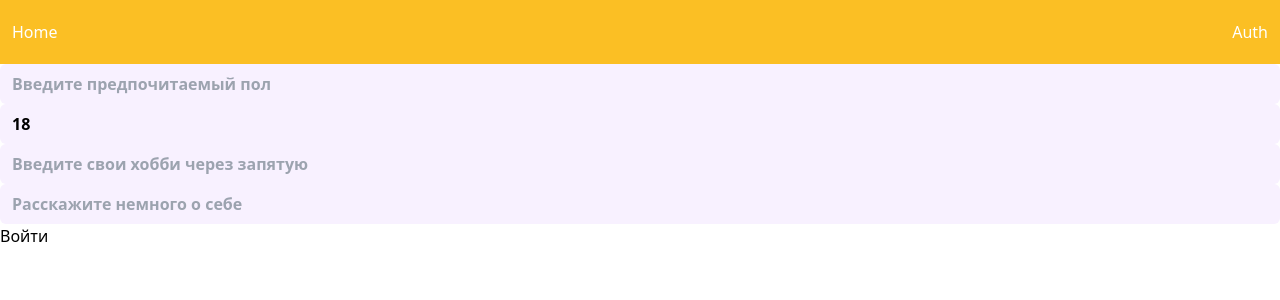
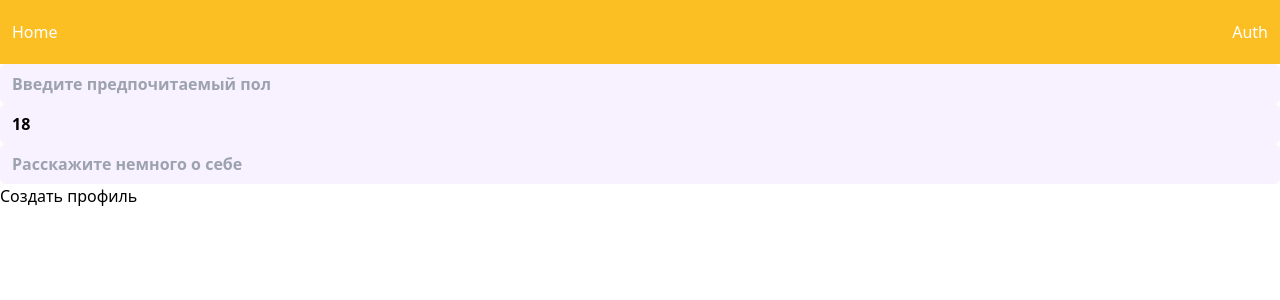
Before and after one commit to farkuy/front-speeddating, a React (Create React App) app: page /filling_profile in a window 1280 px wide. Shown: the top 300 px of the page. Built offline with nearby package versions, Linux system fonts and the light colour scheme.

Commit message:
начал создание кастомного силекта

```diff
--- a/src/entities/Auth/components/SignIn/SignIn.tsx
+++ b/src/entities/Auth/components/SignIn/SignIn.tsx
@@ -45,7 +45,7 @@ export const SignIn = observer(() => {
                         <Input
                             placeholder={item.placeholder}
                             register={register(item.name as "email" | "password")}
-                            typeInput={item.type}
+                            type={item.type}
                             testId={`test_login_${item.name}`}
                             errorTestId={`test_error_login_${item.name}`}
                             error={errors[item.name as "email" | "password"]}
--- a/src/entities/Auth/components/SignUp/SignUp.tsx
+++ b/src/entities/Auth/components/SignUp/SignUp.tsx
@@ -41,7 +41,7 @@ export const SignUp = observer(() => {
                         <Input
                             placeholder={item.placeholder}
                             register={register(item.name)}
-                            typeInput={item.type}
+                            type={item.type}
                             testId={`test_login_${item.name}`}
                             errorTestId={`test_error_login_${item.name}`}
                             error={errors[item.name]}
--- a/src/entities/Auth/components/model.ts
+++ b/src/entities/Auth/components/model.ts
@@ -17,7 +17,7 @@ interface IRegisterHook {
 
 export interface IInputForAuth extends IForTest{
     placeholder?: string,
-    typeInput?: TypeInput,
+    type?: TypeInput,
     error?: FieldError,
     register?: IRegisterHook,
 }
--- a/src/entities/FillingProfile/FillingProfile.tsx
+++ b/src/entities/FillingProfile/FillingProfile.tsx
@@ -21,12 +21,12 @@ export const FillingProfile = () => {
         defaultValues: {
             sex: '',
             age: 18,
-            hobbies: '',
             about_yourself: '',
         }
     });
 
     const fillingProfileSubmit: SubmitHandler<FormSchemaFillingProfileSchema> = async (data) => {
+        alert("Все готово")
     }
 
     return (
@@ -40,7 +40,7 @@ export const FillingProfile = () => {
                             <Input
                                 placeholder={item.placeholder}
                                 register={register(item.name)}
-                                typeInput={item.type}
+                                type={item.type}
                                 testId={`test_login_${item.name}`}
                                 errorTestId={`test_error_login_${item.name}`}
                                 error={errors[item.name]}
@@ -49,7 +49,7 @@ export const FillingProfile = () => {
                         )
                     })
                 }
-                <button>Войти</button>
+                <button>Создать профиль</button>
             </form>
         </div>
     );
--- a/src/entities/FillingProfile/model.ts
+++ b/src/entities/FillingProfile/model.ts
@@ -3,7 +3,6 @@ import {TypeInput} from "../Auth/components/model";
 enum NameIFillingProfile {
     sex = 'sex',
     age = 'age',
-    hobbies = 'hobbies',
     about_yourself = 'about_yourself',
 }
 interface IFillingProfile {
@@ -24,11 +23,6 @@ export const fillingProfile: IFillingProfile[] = [
         type: TypeInput.number,
     },
     {
-        name: NameIFillingProfile.hobbies,
-        placeholder: "Введите свои хобби через запятую",
-        type: TypeInput.text,
-    },
-    {
         name: NameIFillingProfile.about_yourself,
         placeholder: "Расскажите немного о себе",
         type: TypeInput.text,
--- a/src/entities/FillingProfile/schema.ts
+++ b/src/entities/FillingProfile/schema.ts
@@ -4,12 +4,12 @@ export const fillingProfileSchema = z.object({
     sex: z.string(),
     age: z
         .number()
-        .min(18),
-    hobbies: z.string(),
+        .min(18)
+        .max(99),
     about_yourself: z
         .string()
         .toLowerCase()
-        .min(10, "Расскажите о себе"),
+        .min(10, "Не менее 10 символов"),
 })
 
 export type FormSchemaFillingProfileSchema = z.infer<typeof fillingProfileSchema>;
--- /dev/null
+++ b/src/globalComponents/Select/Select.tsx
@@ -0,0 +1,13 @@
+import React, {FC} from 'react';
+import {ISelectProps} from "./models";
+import styles from "./style.module.css"
+export const Select: FC<ISelectProps> = ( props ) => {
+
+    const { selected, options, placeholder, onChange, onClose } = props;
+
+    return (
+        <div className={styles.container_select}>
+
+        </div>
+    );
+};
--- /dev/null
+++ b/src/globalComponents/Select/models.ts
@@ -0,0 +1,11 @@
+export interface IOption {
+    title: string | number;
+    value: number;
+}
+export interface ISelectProps {
+    selected: IOption;
+    options: IOption[];
+    placeholder?: string;
+    onChange?: (selected: IOption["value"]) => void;
+    onClose?: () => void;
+}
--- /dev/null
+++ b/src/globalComponents/Select/style.module.css
@@ -0,0 +1,3 @@
+.container_select {
+    @apply w-auto relative
+}
```
